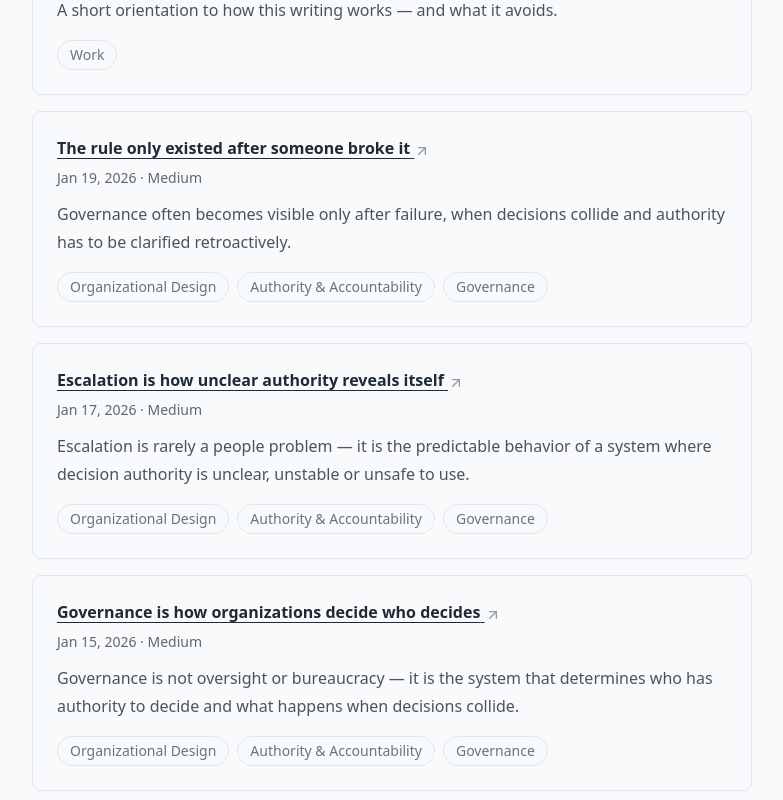
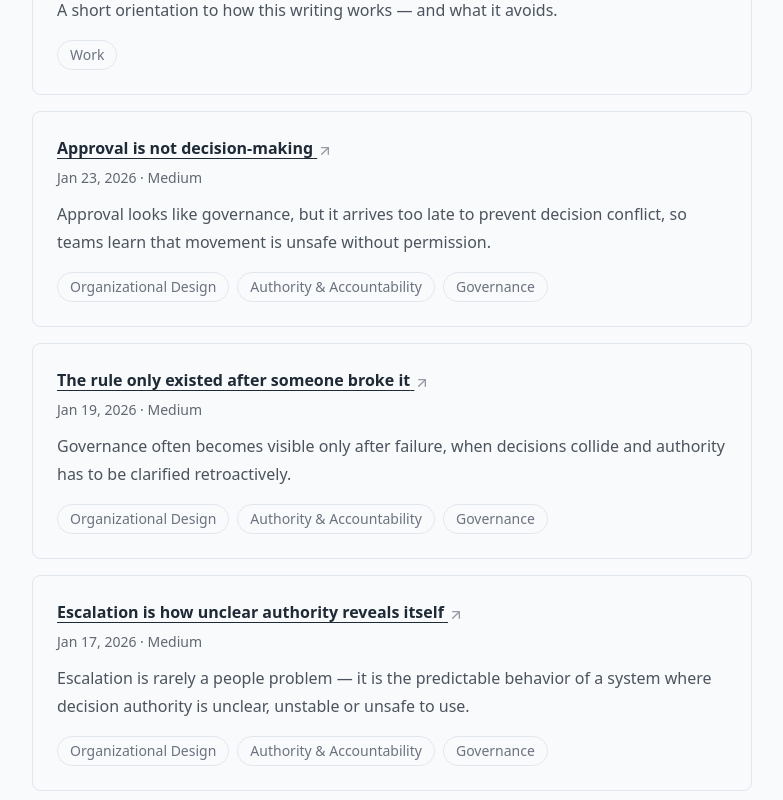
Before and after one commit to andrewjfrancis/andrewjfrancis-site, a Next.js app: page /writing in a window 1280 px wide. Shown: the part 720-1520 px from the top of the page, without its empty margins (248-1031 px from the left). Built offline with nearby package versions, Linux system fonts and the light colour scheme.

Commit message:
Publish “Approval is not decision-making”
Adds new writing entry and publishes it on-site.
Includes metadata, tags, publish date, and listing updates.
Links out to Medium version where applicable.

```diff
--- a/app/writing/_data/articles.ts
+++ b/app/writing/_data/articles.ts
@@ -23,6 +23,18 @@ export type Article = {
 export const PAGE_SIZE = 5;
 
 export const ARTICLES_REAL: Article[] = [
+  {
+    id: "2026-01-23-01",
+    title: "Approval is not decision-making",
+    date: "2026-01-23",
+    year: 2026,
+    excerpt:
+      "Approval looks like governance, but it arrives too late to prevent decision conflict, so teams learn that movement is unsafe without permission.",
+    source: "medium",
+    externalUrl:
+      "https://medium.com/@andrewjfrancis/approval-is-not-decision-making-a2d62fd6a9de",
+    tags: ["Organizational Design", "Authority & Accountability", "Governance"],
+  },
   {
     id: "2026-01-19-01",
     title: "The rule only existed after someone broke it",
```
